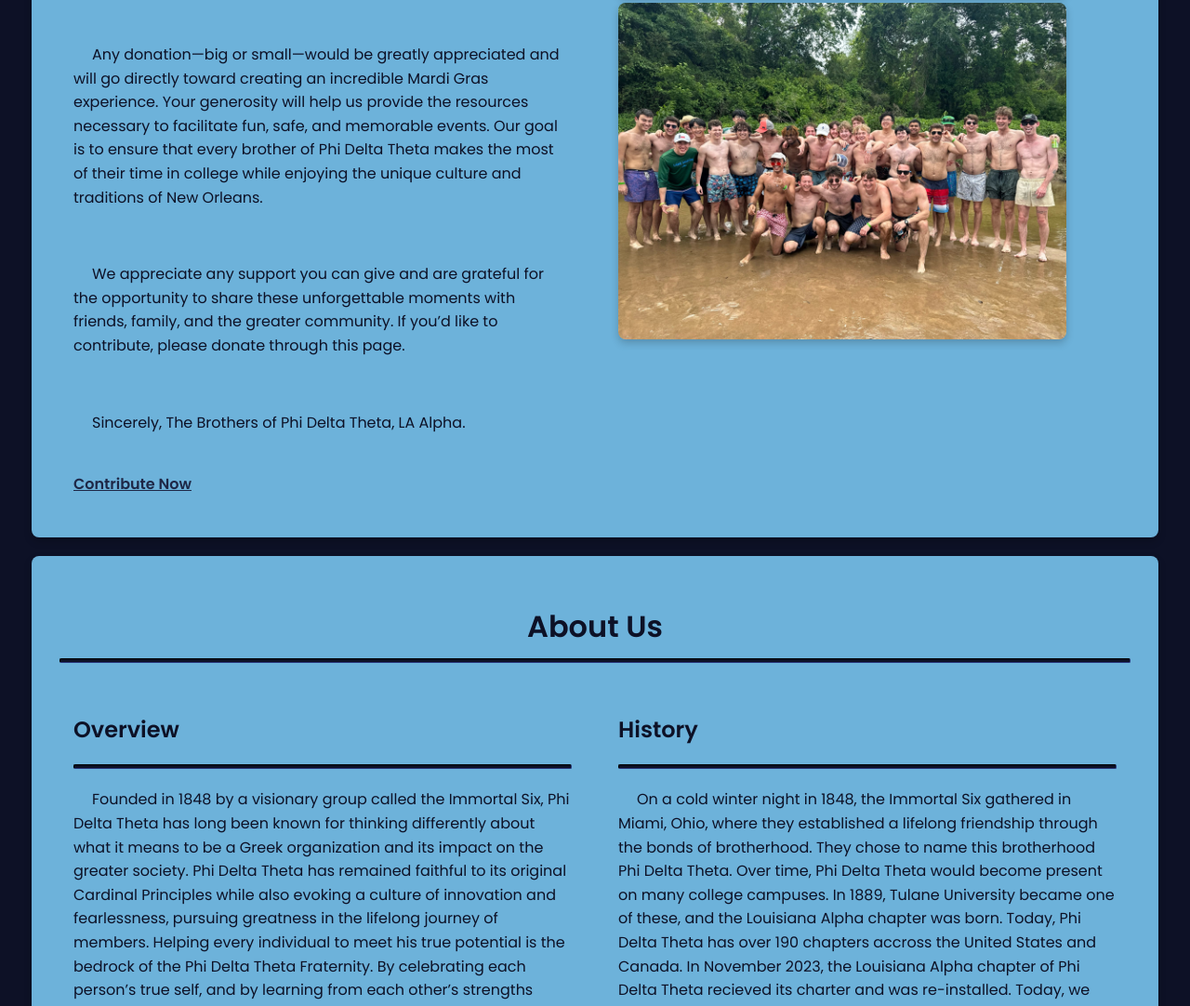
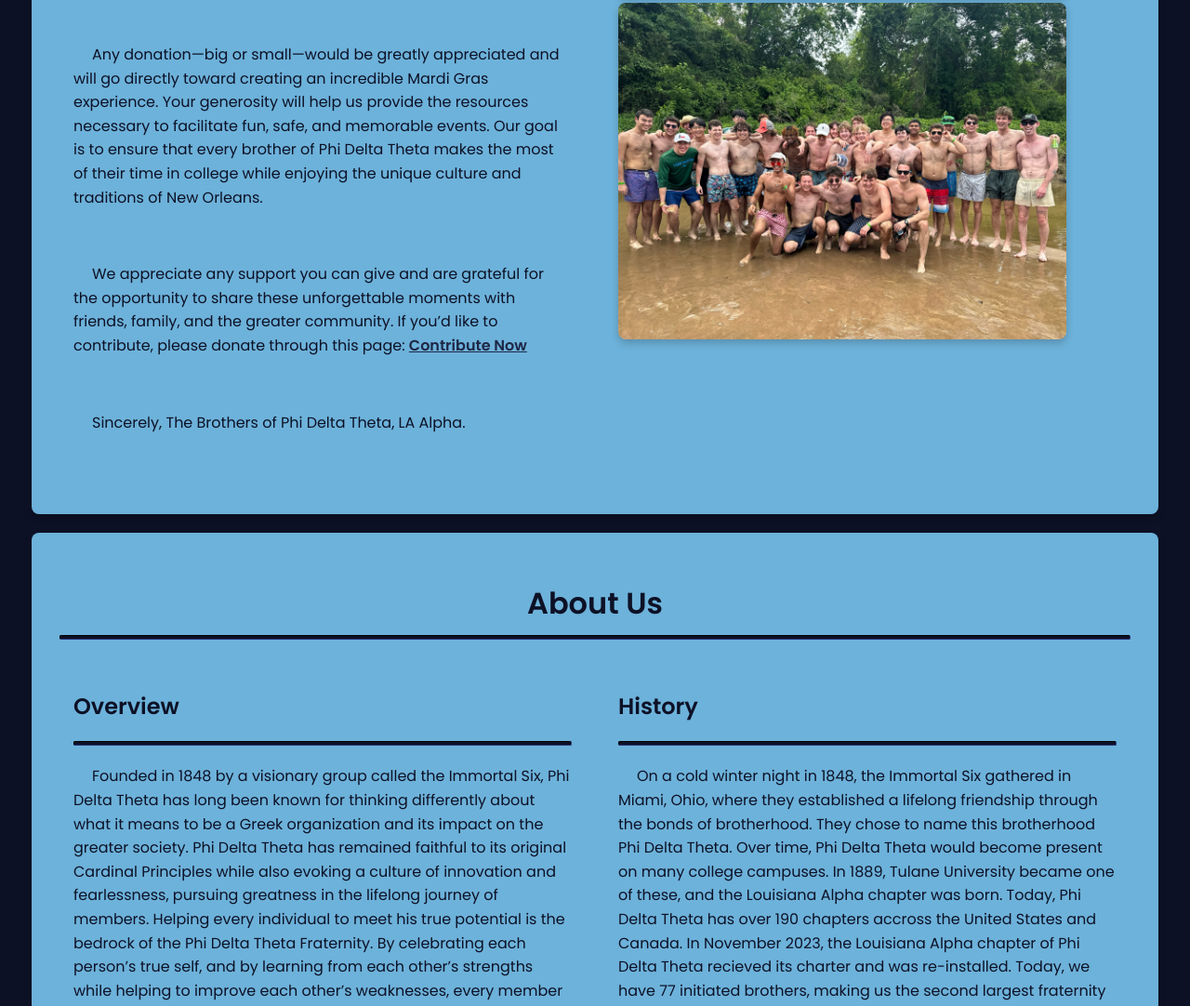
Before and after one commit to aemotyka/Phi-Delt-LA-Alpha, a plain HTML site: page index.html in a window 1280 px wide. Shown: the part 665-1747 px from the top of the page at 93% size. Drawn offline with Linux system fonts and the light colour scheme.

Commit message:
Feat: slight formatting changes

```diff
--- a/index.html
+++ b/index.html
@@ -34,11 +34,11 @@
                     <br/>
                     <p style="text-align: left;">Any donation—big or small—would be greatly appreciated and will go directly toward creating an incredible Mardi Gras experience. Your generosity will help us provide the resources necessary to facilitate fun, safe, and memorable events. Our goal is to ensure that every brother of Phi Delta Theta makes the most of their time in college while enjoying the unique culture and traditions of New Orleans.</p>
                     <br/>
-                    <p style="text-align: left;">We appreciate any support you can give and are grateful for the opportunity to share these unforgettable moments with friends, family, and the greater community. If you’d like to contribute, please donate through this page.</p>
+                    <p style="text-align: left;">We appreciate any support you can give and are grateful for the opportunity to share these unforgettable moments with friends, family, and the greater community. If you’d like to contribute, please donate through this page:                     <a href="https://www.gofundme.com/f/tulane-phi-delta-theta-mardi-gras-fund" target="_blank" style="font-weight:bold">Contribute Now</a>
+                    </p>
                     <br/>
                     <p style="text-align: left;">Sincerely, The Brothers of Phi Delta Theta, LA Alpha.</p>
                     <br/>
-                    <a href="https://www.gofundme.com/f/tulane-phi-delta-theta-mardi-gras-fund" target="_blank" style="font-weight:bold">Contribute Now</a>
                 </div>
             </div>
             <div class="header-subsection">
```
